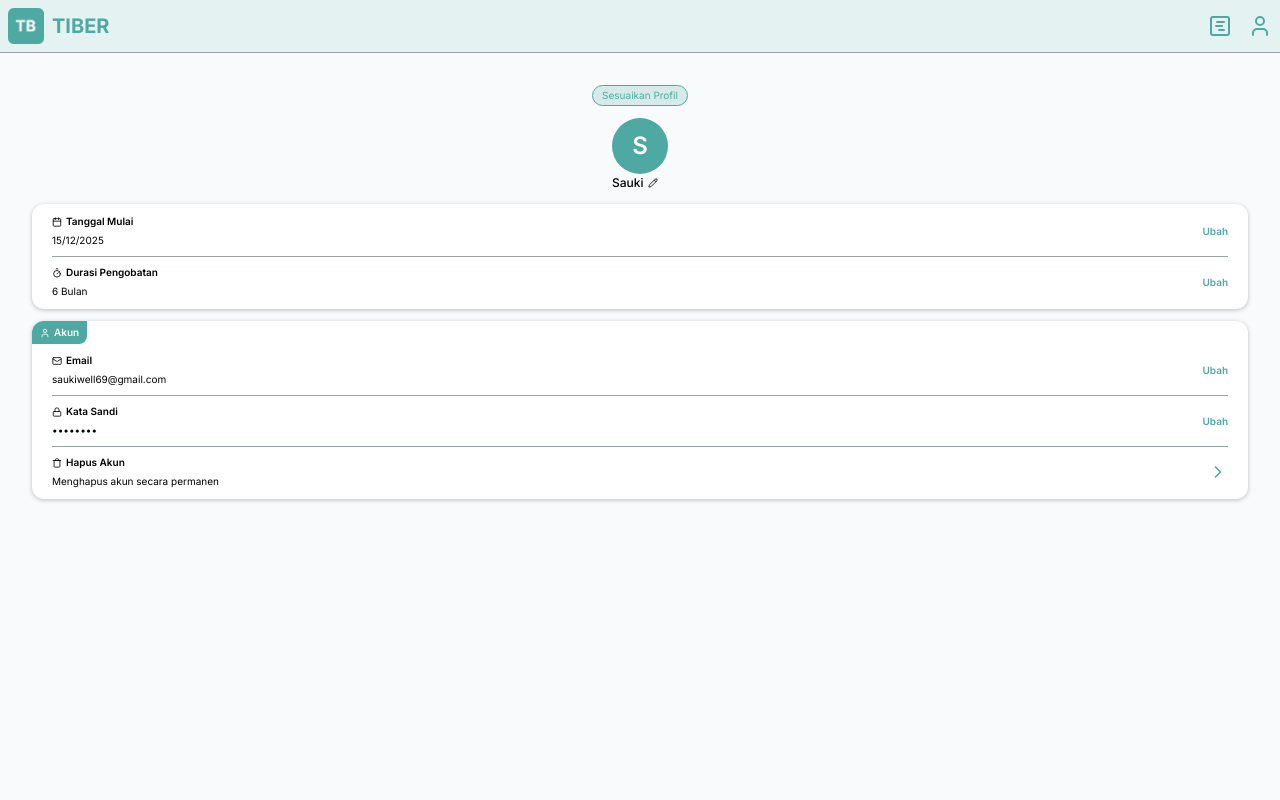
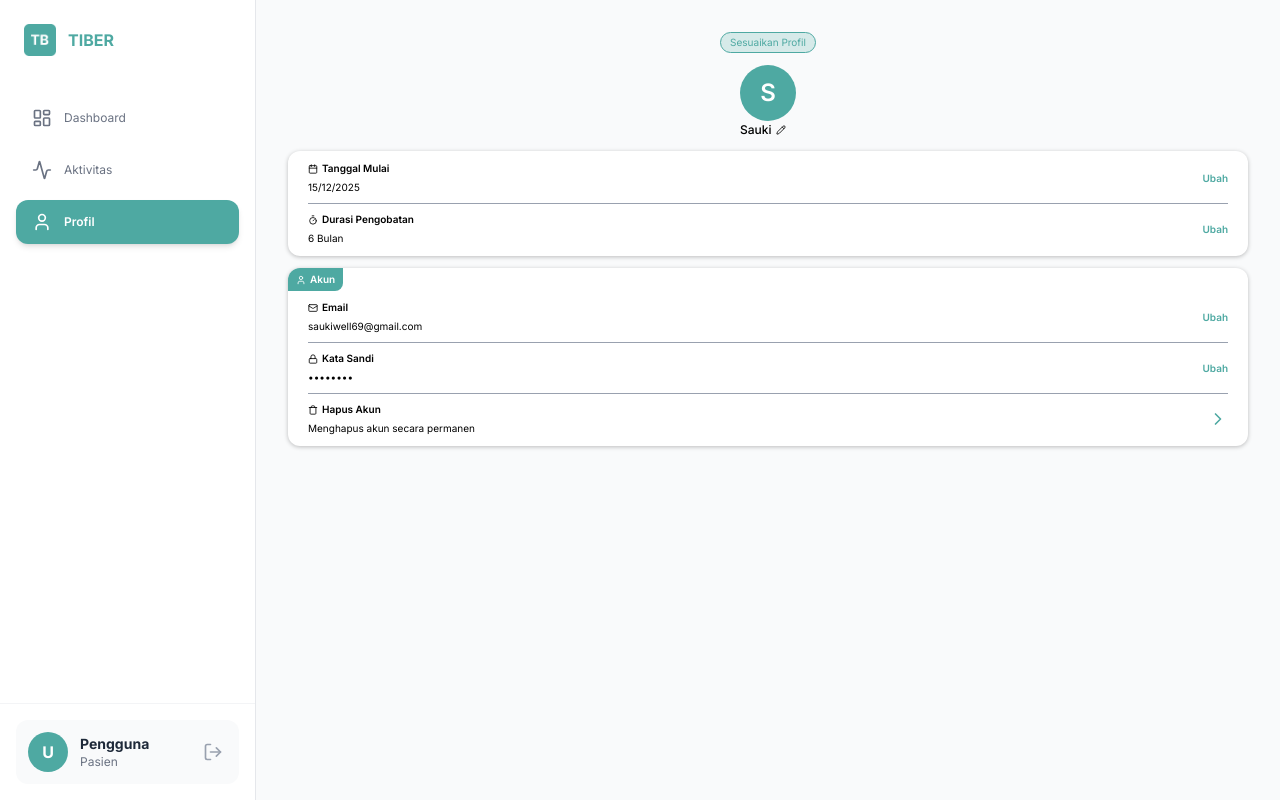
Before and after one commit to saputt/TIBER-FE, a React (Vite) app: page /profile/settings in a window 1280 px wide. Built offline with nearby package versions, Linux system fonts and the light colour scheme; no server answers.

Commit message:
feat : make dashboard responsive, create sidebar

```diff
--- a/src/components/organism/Navbar.jsx
+++ b/src/components/organism/Navbar.jsx
@@ -1,8 +1,6 @@
 import React, { useState, useEffect } from "react";
 import { useLocation, useNavigate, Link } from "react-router-dom";
 import MobileNav from "./NavbarComponents/MobileNav";
-
-const DekstopNav = ({ variant }) => { };
 
 const Navbar = ({ variant }) => {
   const navigate = useNavigate();
@@ -36,7 +34,6 @@ const Navbar = ({ variant }) => {
           hamburgerIsOpen={hamburgerIsOpen}
           setHamburgerIsOpen={setHamburgerIsOpen}
         />
-        <DekstopNav variant={variant} />
       </header>
 
 
--- /dev/null
+++ b/src/components/organism/Sidebar.jsx
@@ -0,0 +1,64 @@
+import React from "react";
+import { Link, useLocation } from "react-router-dom";
+import { LayoutDashboard, Activity, User, LogOut } from "lucide-react";
+import { useAuthStore } from "../../store/useAuthStore";
+import { useLogout } from "../../hooks/useAuth";
+
+const Sidebar = ({ className }) => {
+    const location = useLocation();
+    const isActive = (path) => location.pathname.startsWith(path);
+    const user = useAuthStore((state) => state.user);
+    const { mutate: logout } = useLogout();
+
+    const navItems = [
+        { icon: LayoutDashboard, label: "Dashboard", path: "/dashboard" },
+        { icon: Activity, label: "Aktivitas", path: "/activity" },
+        { icon: User, label: "Profil", path: "/profile" },
+    ];
+
+    return (
+        <aside className={`flex-col w-64 h-screen bg-white border-r border-gray-200 sticky top-0 ${className}`}>
+            <div className="p-6 flex items-center gap-3">
+                <img src="/logo.png" alt="Logo TIBER" className="w-8 h-8" />
+                <h1 className="text-primary text-h3 font-bold">TIBER</h1>
+            </div>
+
+            <nav className="flex-1 flex flex-col gap-2 px-4 py-4">
+                {navItems.map((item) => (
+                    <Link
+                        key={item.path}
+                        to={item.path}
+                        className={`flex items-center gap-3 px-4 py-3 rounded-xl transition-all duration-200 ${isActive(item.path)
+                                ? "bg-primary text-white shadow-md font-semibold"
+                                : "text-gray-500 hover:bg-gray-50 hover:text-primary"
+                            }`}
+                    >
+                        <item.icon size={20} />
+                        <span className="text-h5">{item.label}</span>
+                    </Link>
+                ))}
+            </nav>
+
+            <div className="p-4 border-t border-gray-100 mt-auto">
+                <div className="flex items-center gap-3 p-3 rounded-xl bg-gray-50 hover:bg-gray-100 transition-colors cursor-pointer group">
+                    <div className="w-10 h-10 rounded-full bg-primary flex items-center justify-center text-white font-bold overflow-hidden flex-shrink-0">
+                        {(user?.fullname || "U")[0].toUpperCase()}
+                    </div>
+                    <div className="flex-1 min-w-0">
+                        <p className="text-sm font-bold text-gray-800 truncate">{user?.fullname || "Pengguna"}</p>
+                        <p className="text-xs text-gray-500 truncate">Pasien</p>
+                    </div>
+                    <button
+                        onClick={logout}
+                        className="text-gray-400 hover:text-red-500 transition-colors p-1"
+                        title="Keluar"
+                    >
+                        <LogOut size={20} />
+                    </button>
+                </div>
+            </div>
+        </aside>
+    );
+};
+
+export default Sidebar;
--- a/src/components/templates/AppLayout.jsx
+++ b/src/components/templates/AppLayout.jsx
@@ -1,5 +1,6 @@
 import React, { Children } from "react";
 import Navbar from "../organism/Navbar";
+import Sidebar from "../organism/Sidebar";
 import { Outlet, useLocation } from "react-router-dom";
 
 const AppLayout = () => {
@@ -16,13 +17,23 @@ const AppLayout = () => {
     "/profile/settings": "main",
   };
 
+  const isLanding = location.pathname === "/";
+
   return (
-    <div className="font-inter min-h-screen flex flex-col">
-      <Navbar variant={types[location.pathname]} />
+    <div className="font-inter min-h-screen flex flex-col lg:flex-row bg-gray-50">
+      {!isLanding && (
+        <Sidebar className="hidden lg:flex flex-shrink-0 sticky top-0 h-screen" />
+      )}
 
-      <main className="p-8 bg-gray-50 relative flex-1">
-        <Outlet />
-      </main>
+      <div className="flex-1 flex flex-col min-w-0 h-screen overflow-hidden">
+        <div className={!isLanding ? "lg:hidden" : ""}>
+          <Navbar variant={types[location.pathname]} />
+        </div>
+
+        <main className="p-4 lg:p-8 bg-gray-50 flex-1 overflow-y-auto relative pb-24 lg:pb-8">
+          <Outlet />
+        </main>
+      </div>
     </div>
   );
 };
--- a/src/pages/Dashboard/components/CardJourney.jsx
+++ b/src/pages/Dashboard/components/CardJourney.jsx
@@ -23,7 +23,7 @@ const CardJourney = ({ dayPass, totalDay }) => {
     <Card
       variant="white"
       size="full"
-      className="py-5 flex flex-col gap-3"
+      className="py-5 flex flex-col gap-3 h-full justify-between"
       boxShadowActive={true}
     >
       <div className="flex items-center gap-3">
--- a/src/pages/Dashboard/components/CardProgress.jsx
+++ b/src/pages/Dashboard/components/CardProgress.jsx
@@ -26,7 +26,7 @@ const CardProgress = ({ currentDay, totalDay }) => {
       boxShadowActive={true}
       size="full"
       variant="white"
-      className="py-4 flex flex-col gap-4"
+      className="py-4 flex flex-col gap-4 h-full"
     >
       <div className="flex gap-2 items-center">
         <div className="w-8 h-8 rounded-full bg-light-green/30 flex items-center justify-center">
--- a/src/pages/Dashboard/index.jsx
+++ b/src/pages/Dashboard/index.jsx
@@ -40,19 +40,36 @@ const DashboardPage = () => {
   };
 
   return (
-    <div className="flex flex-col gap-4">
+    <div className="flex flex-col gap-6 lg:grid lg:grid-cols-12 lg:items-start">
+      {/* Main Content Area (Column 1-8) */}
+      <div className="flex flex-col gap-6 lg:col-span-8">
+        {/* Banner Status */}
+        <div className="w-full">
           <CardLog isTaken={dashboard?.data?.is_taken_today} />
-      <CardStreak streak={dashboard?.data?.current_streak} />
+        </div>
+
+        {/* Progress & Journey - 2 Columns on Desktop */}
+        <div className="grid grid-cols-1 lg:grid-cols-2 gap-6 items-stretch">
+          <CardProgress
+            currentDay={dashboard?.data?.days_passed}
+            totalDay={dashboard?.data?.total_days}
+          />
           <CardJourney
             dayPass={dashboard?.data?.days_passed}
             totalDay={dashboard?.data?.total_days}
           />
+        </div>
+      </div>
+
+      {/* Right Sidebar Area (Column 9-12) */}
+      <div className="flex flex-col gap-6 lg:col-span-4 h-full">
+        <CardStreak streak={dashboard?.data?.current_streak} />
         <CardControl dayLeft={calculateDaysLeft(dashboard?.data?.next_checkup)} />
-      <CardProgress
-        currentDay={dashboard?.data?.days_passed}
-        totalDay={dashboard?.data?.total_days}
-      />
+
+        <div className="lg:mt-auto">
           <CardImportant />
+        </div>
+      </div>
     </div>
   );
 };
```
Lines whose indentation alone changed are shown as unchanged.
